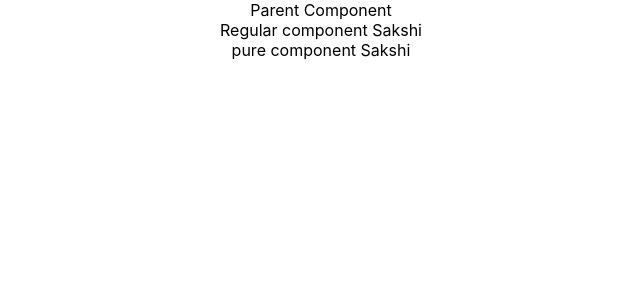
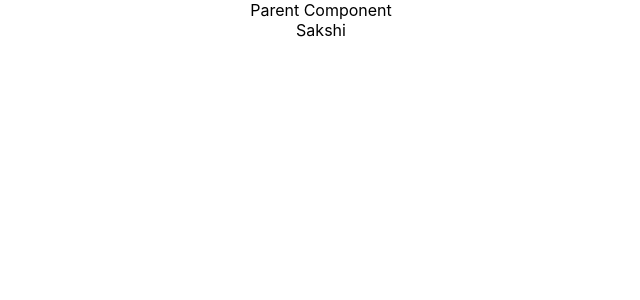
Before and after one commit to sam2611/helloworld, a React (Create React App) app: page / in a window 1280 px wide. Shown: the top 300 px of the page, without its empty margins (319-959 px from the left). Built offline with nearby package versions, Linux system fonts and the light colour scheme.

Commit message:
Memo components

```diff
--- /dev/null
+++ b/src/components/MemoComp.js
@@ -0,0 +1,12 @@
+import React from 'react'
+
+function MemoComp({name}) {
+    console.log('rendering memo component')
+  return (
+    <div>
+      {name}
+    </div>
+  )
+}
+
+export default React.memo(MemoComp)
--- a/src/components/ParentComp.js
+++ b/src/components/ParentComp.js
@@ -1,6 +1,7 @@
 import React, { Component } from 'react'
 import RegComp from './RegComp'
 import PureComp from './PureComp'
+import MemoComp from './MemoComp'
 
 class ParentComp extends Component {
     constructor(props) {
@@ -24,8 +25,9 @@ class ParentComp extends Component {
     return (
       <div>
         Parent Component
-        <RegComp name={this.state.name}/>
-        <PureComp name={this.state.name}/>
+        {/* <RegComp name={this.state.name}/> */}
+        {/* <PureComp name={this.state.name}/> */}
+       <MemoComp name={this.state.name}/>
       </div>
     )
   }
```
